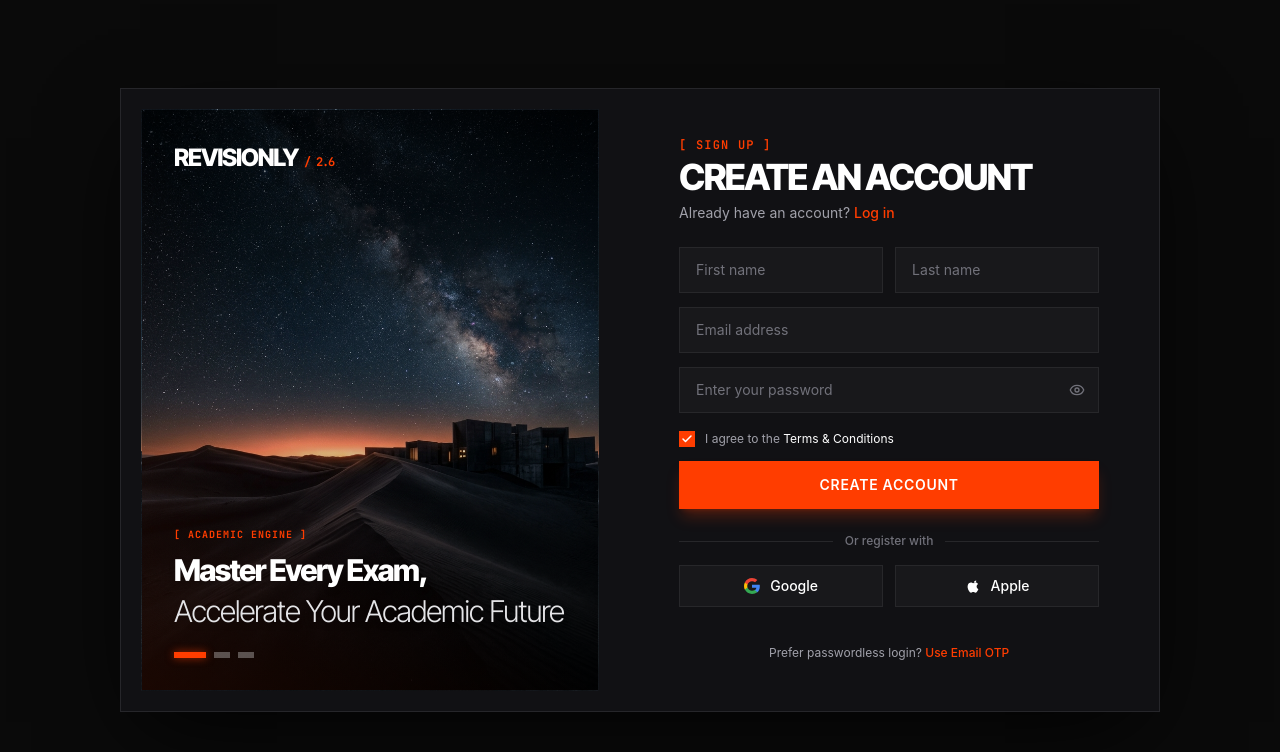
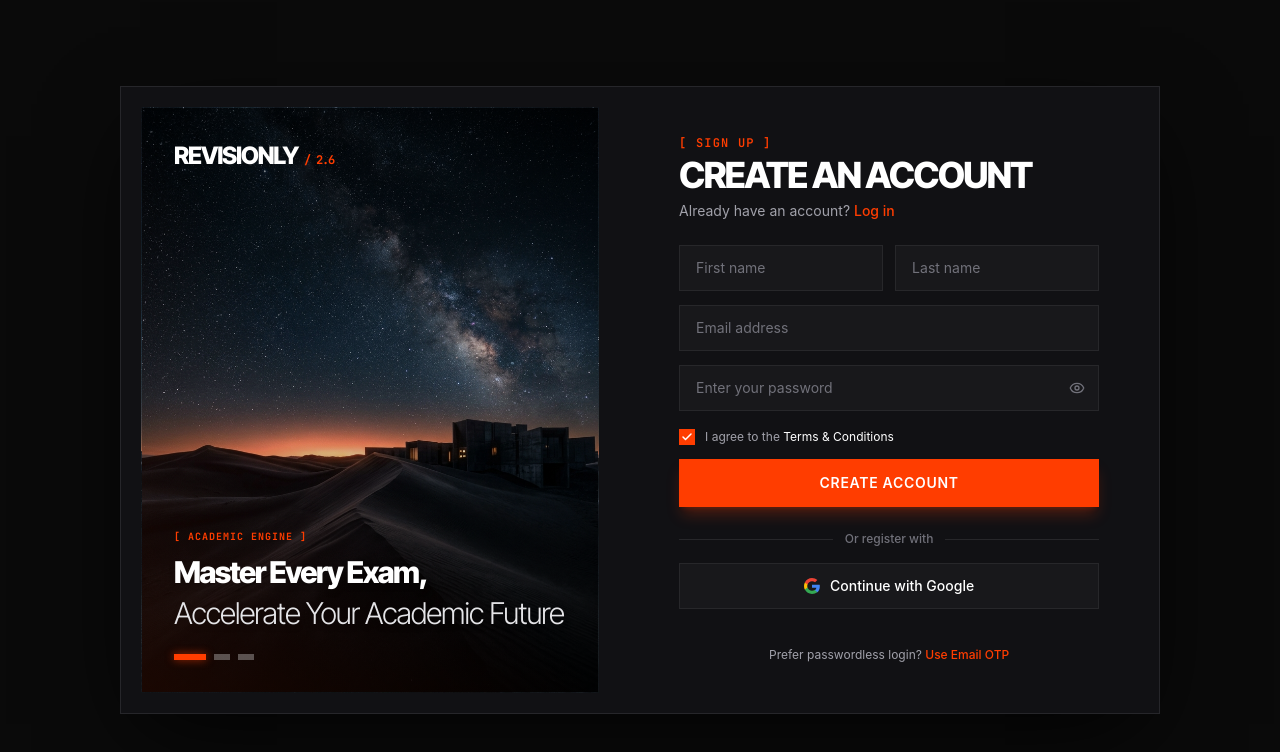
Before and after one commit to sharathbk910/Revi.Ai, a React (Vite) app: page / in a window 1280 px wide. Shown: the top 752 px of the page. Built offline with nearby package versions, Linux system fonts and the light colour scheme; no server answers; a web font is replaced by a local one.

Commit message:
fix(auth): remove Apple login feature and expand Google OAuth to full width

```diff
--- a/src/components/auth/StartingAuthPage.tsx
+++ b/src/components/auth/StartingAuthPage.tsx
@@ -7,7 +7,6 @@ export const StartingAuthPage: React.FC = () => {
     login,
     signup,
     loginWithGoogle,
-    loginWithApple,
     signInWithOtp,
     verifyOtp,
     isSupabaseOnline,
@@ -135,16 +134,6 @@ export const StartingAuthPage: React.FC = () => {
       if (res?.error) setErrorMsg(res.error.message);
     } catch (err: any) {
       setErrorMsg(err.message || 'Google OAuth failed.');
-    }
-  };
-
-  const handleAppleLogin = async () => {
-    setErrorMsg(null);
-    try {
-      const res = await loginWithApple();
-      if (res?.error) setErrorMsg(res.error.message);
-    } catch (err: any) {
-      setErrorMsg(err.message || 'Apple OAuth failed.');
     }
   };
 
@@ -432,13 +421,12 @@ export const StartingAuthPage: React.FC = () => {
               <div className="border-t border-[#27272A] w-full" />
             </div>
 
-            {/* Social Auth Buttons (Google & Apple) */}
-            <div className="grid grid-cols-2 gap-3">
-              {/* Google Button */}
+            {/* Social Auth Button (Google) */}
+            <div>
               <button
                 type="button"
                 onClick={handleGoogleLogin}
-                className="bg-[#18181B] hover:bg-[#202024] border border-[#27272A] hover:border-[#3F3F46] text-white text-xs sm:text-sm font-medium py-2.5 px-3.5 rounded-lg flex items-center justify-center gap-2.5 transition-all cursor-pointer active:scale-[0.98]"
+                className="w-full bg-[#18181B] hover:bg-[#202024] border border-[#27272A] hover:border-[#3F3F46] text-white text-xs sm:text-sm font-medium py-3 px-4 rounded-lg flex items-center justify-center gap-2.5 transition-all cursor-pointer active:scale-[0.99]"
               >
                 <svg className="w-4 h-4 shrink-0" viewBox="0 0 24 24">
                   <path fill="#4285F4" d="M23.745 12.27c0-.7-.06-1.4-.19-2.07H12v4.51h6.6c-.29 1.52-1.14 2.8-2.4 3.68v3.05h3.88c2.27-2.09 3.665-5.17 3.665-9.17z"/>
@@ -446,19 +434,7 @@ export const StartingAuthPage: React.FC = () => {
                   <path fill="#FBBC05" d="M5.28 14.27c-.25-.72-.38-1.49-.38-2.27s.13-1.55.38-2.27V6.58H1.26C.46 8.16 0 9.94 0 12s.46 3.84 1.26 5.42l4.02-3.15z"/>
                   <path fill="#EA4335" d="M12 4.75c1.77 0 3.35.61 4.6 1.8l3.42-3.42C17.95 1.19 15.24 0 12 0 7.33 0 3.26 2.64 1.26 6.58l4.02 3.15c.95-2.83 3.6-4.98 6.72-4.98z"/>
                 </svg>
-                <span>Google</span>
-              </button>
-
-              {/* Apple Button */}
-              <button
-                type="button"
-                onClick={handleAppleLogin}
-                className="bg-[#18181B] hover:bg-[#202024] border border-[#27272A] hover:border-[#3F3F46] text-white text-xs sm:text-sm font-medium py-2.5 px-3.5 rounded-lg flex items-center justify-center gap-2.5 transition-all cursor-pointer active:scale-[0.98]"
-              >
-                <svg className="w-4 h-4 fill-white shrink-0" viewBox="0 0 24 24">
-                  <path d="M18.71 19.5c-.83 1.24-1.71 2.45-3.05 2.47-1.34.03-1.77-.79-3.29-.79-1.53 0-2 .77-3.27.82-1.31.05-2.3-1.32-3.14-2.53C4.25 17 2.94 12.45 4.7 9.39c.87-1.52 2.43-2.48 4.12-2.51 1.28-.02 2.5.87 3.29.87.78 0 2.26-1.07 3.81-.91.65.03 2.47.26 3.64 1.98-.09.06-2.17 1.28-2.15 3.81.03 3.02 2.65 4.03 2.68 4.04-.03.07-.42 1.44-1.38 2.83M15.97 6.42c.62-.75 1.04-1.8 0.92-2.85-.92.04-2.04.62-2.69 1.38-.57.66-.99 1.73-.86 2.76 1.03.08 2.01-.54 2.63-1.29"/>
-                </svg>
-                <span>Apple</span>
+                <span>Continue with Google</span>
               </button>
             </div>
 
--- a/src/context/PlannerContext.tsx
+++ b/src/context/PlannerContext.tsx
@@ -59,7 +59,6 @@ export interface PlannerContextType {
   logout: () => Promise<void>;
   resetPassword: (email: string) => Promise<{ error: any }>;
   loginWithGoogle: () => Promise<{ error: any }>;
-  loginWithApple: () => Promise<{ error: any }>;
   importNxtWaveDemo: () => Promise<void>;
 
   // AI Insights State
@@ -892,10 +891,6 @@ const getTodayDateString = (): string => {
     return await authService.signInWithGoogle();
   }, []);
 
-  const loginWithApple = useCallback(async () => {
-    return await authService.signInWithApple();
-  }, []);
-
   return (
     <PlannerContext.Provider
       value={{
@@ -936,7 +931,6 @@ const getTodayDateString = (): string => {
         logout,
         resetPassword,
         loginWithGoogle,
-        loginWithApple,
         importNxtWaveDemo,
 
         // AI Advice
--- a/src/services/authService.ts
+++ b/src/services/authService.ts
@@ -102,23 +102,6 @@ export const authService = {
     return { error };
   },
 
-  async signInWithApple(): Promise<{ error: AuthError | Error | null }> {
-    if (!isSupabaseConfigured()) {
-      return {
-        error: new Error('Supabase is not configured yet. Add Supabase credentials in .env to use Apple OAuth.'),
-      };
-    }
-
-    const { error } = await supabase.auth.signInWithOAuth({
-      provider: 'apple',
-      options: {
-        redirectTo: window.location.origin,
-      },
-    });
-
-    return { error };
-  },
-
   async signOut(): Promise<{ error: AuthError | Error | null }> {
     if (!isSupabaseConfigured()) {
       return { error: null };
```
